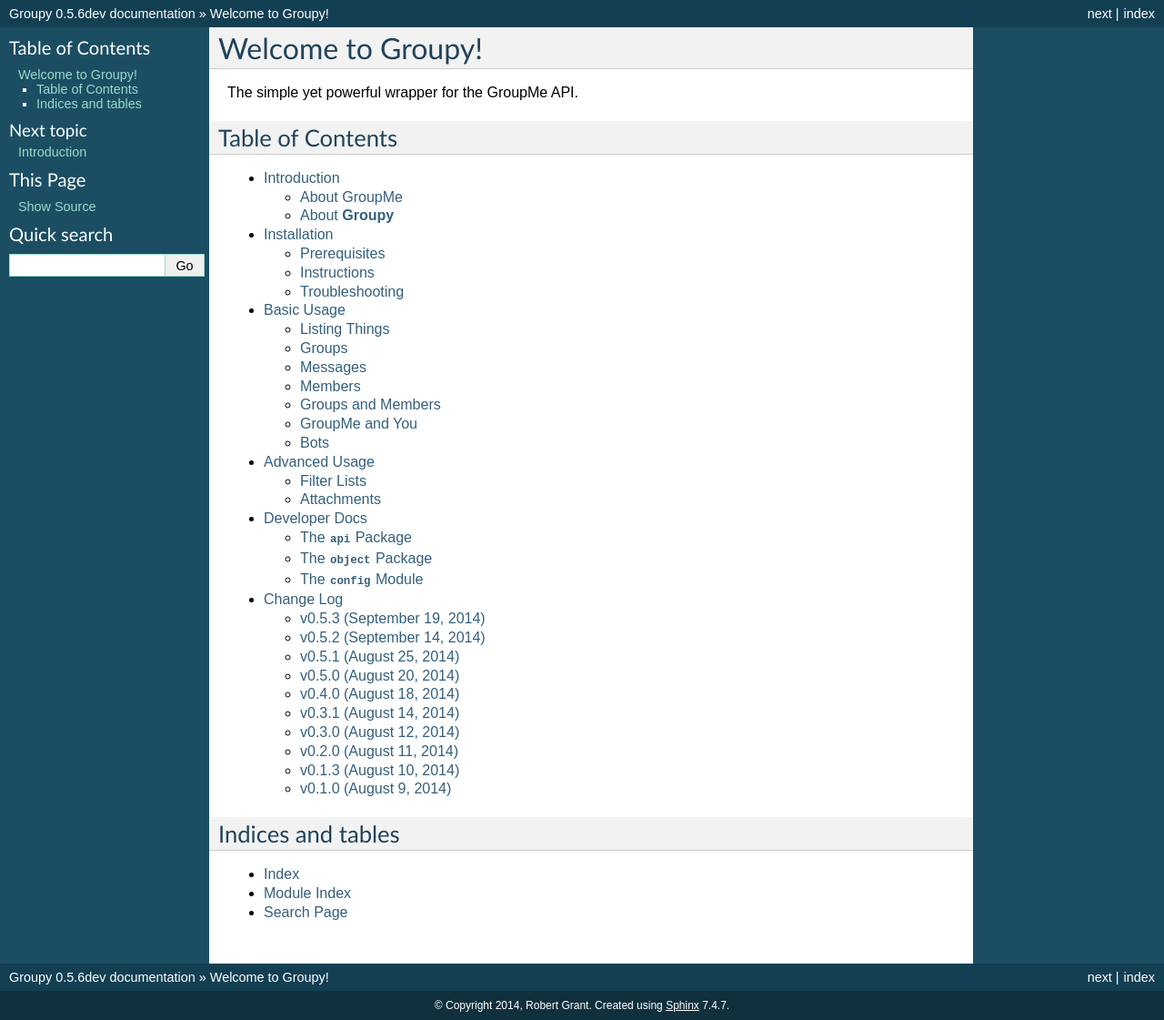
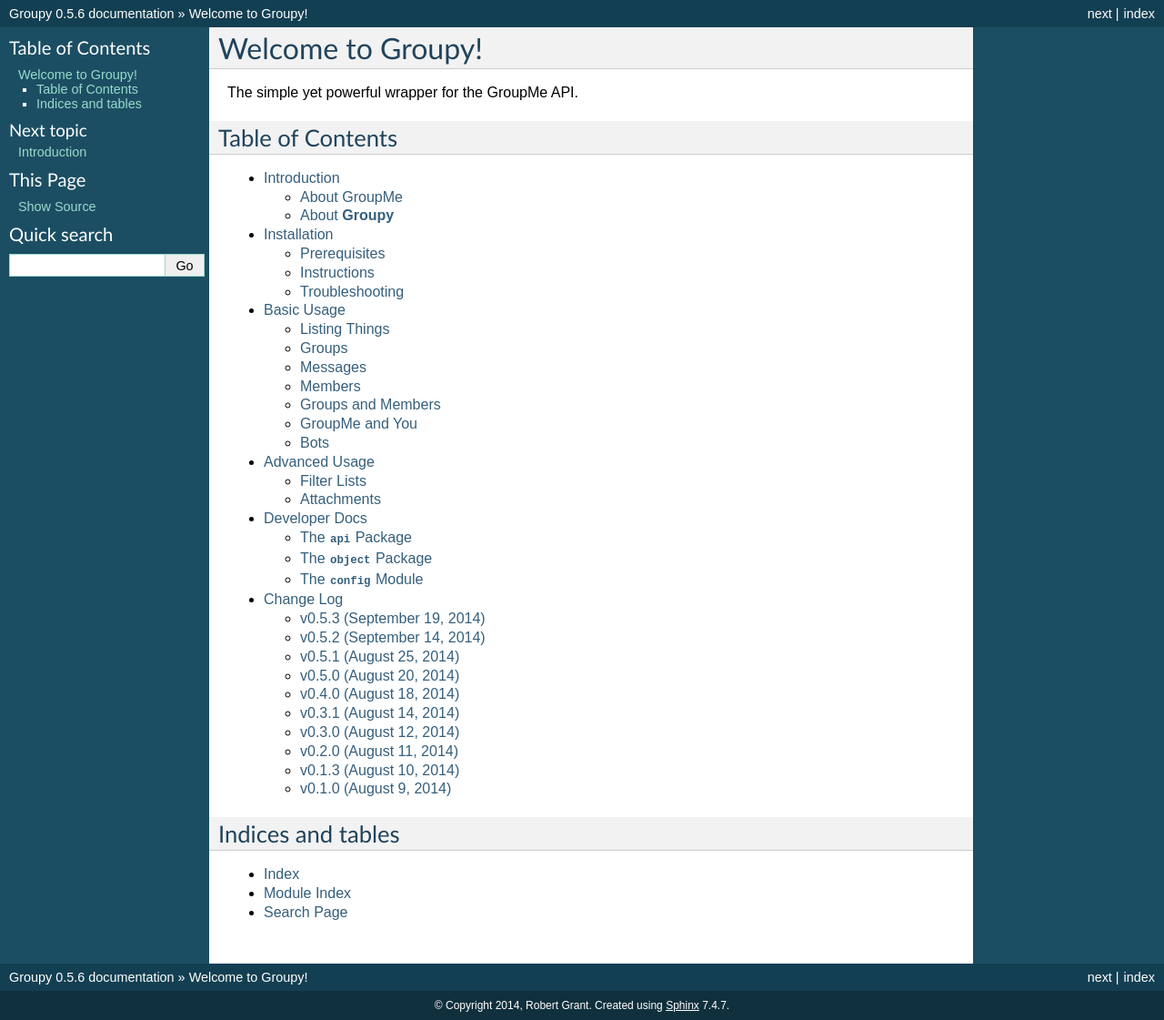
Before and after one commit to rhgrant10/Groupy, a Sphinx documentation site: the page built from docs/index.rst, in a window 1280 px wide. Shown: the whole page at 91% size. Built offline with Sphinx 7.4.7, drawn with Linux system fonts in a browser that asks for light colours.

Commit message:
Bump version to 0.5.6

```diff
--- a/docs/conf.py
+++ b/docs/conf.py
@@ -58,9 +58,9 @@
 # built documents.
 #
 # The short X.Y version.
-version = '0.5.6dev'
+version = '0.5.6'
 # The full version, including alpha/beta/rc tags.
-release = '0.5.6dev'
+release = '0.5.6'
 
 # The language for content autogenerated by Sphinx. Refer to documentation
 # for a list of supported languages.
--- a/setup.py
+++ b/setup.py
@@ -2,7 +2,7 @@
 setup(
     name = 'GroupyAPI',
     packages = ['groupy', 'groupy.object', 'groupy.api'],
-    version = '0.5.6dev',
+    version = '0.5.6',
     install_requires = [
         'responses==0.2.2',
         'requests==2.3.0',
```
